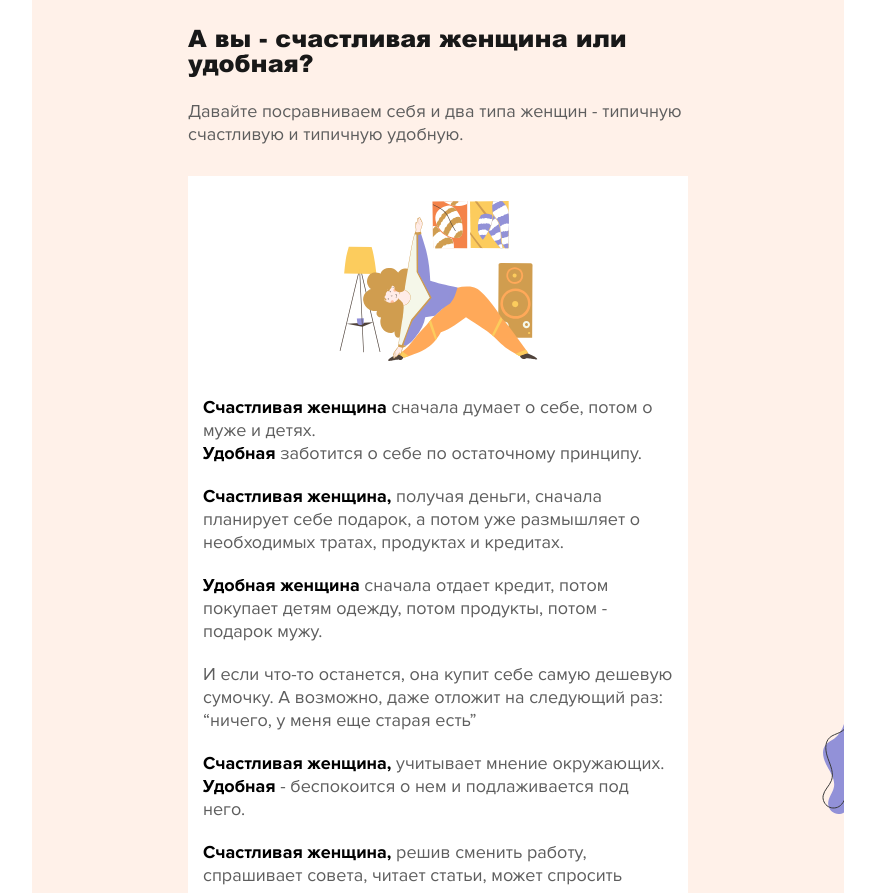
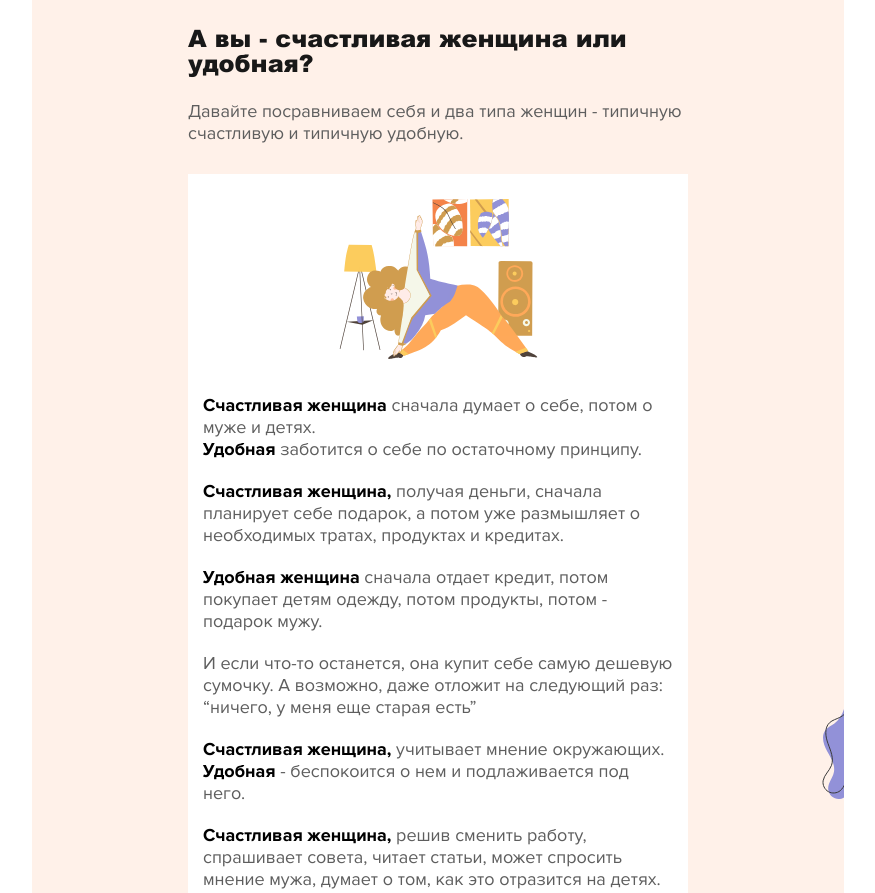
Before and after one commit to littldude/checklist2, a plain HTML site: page index.html in a window 1280 px wide. Shown: the top 893 px of the page, without its empty margins (202-1077 px from the left). Drawn offline with nearby package versions, Linux system fonts and the light colour scheme; files that its build step writes are made by us from their sources.

Commit message:
line-height

```diff
--- a/scss/style.scss
+++ b/scss/style.scss
@@ -198,7 +198,7 @@ section {
     }
     .text {
         font-size: 14px;
-        line-height: 18px;
+        line-height: 17px;
     }
     .how {
         &__inner {
@@ -224,7 +224,7 @@ section {
     }
     .text {
         font-size: 15px;
-        line-height: 20px;
+        line-height: 18px;
     }
     .more {
         &__link {
@@ -274,7 +274,7 @@ section {
     }
     .text {
         font-size: 18px;
-        line-height: 23px;
+        line-height: 22px;
         &-how {
             padding: 0 15px;
         }
```
